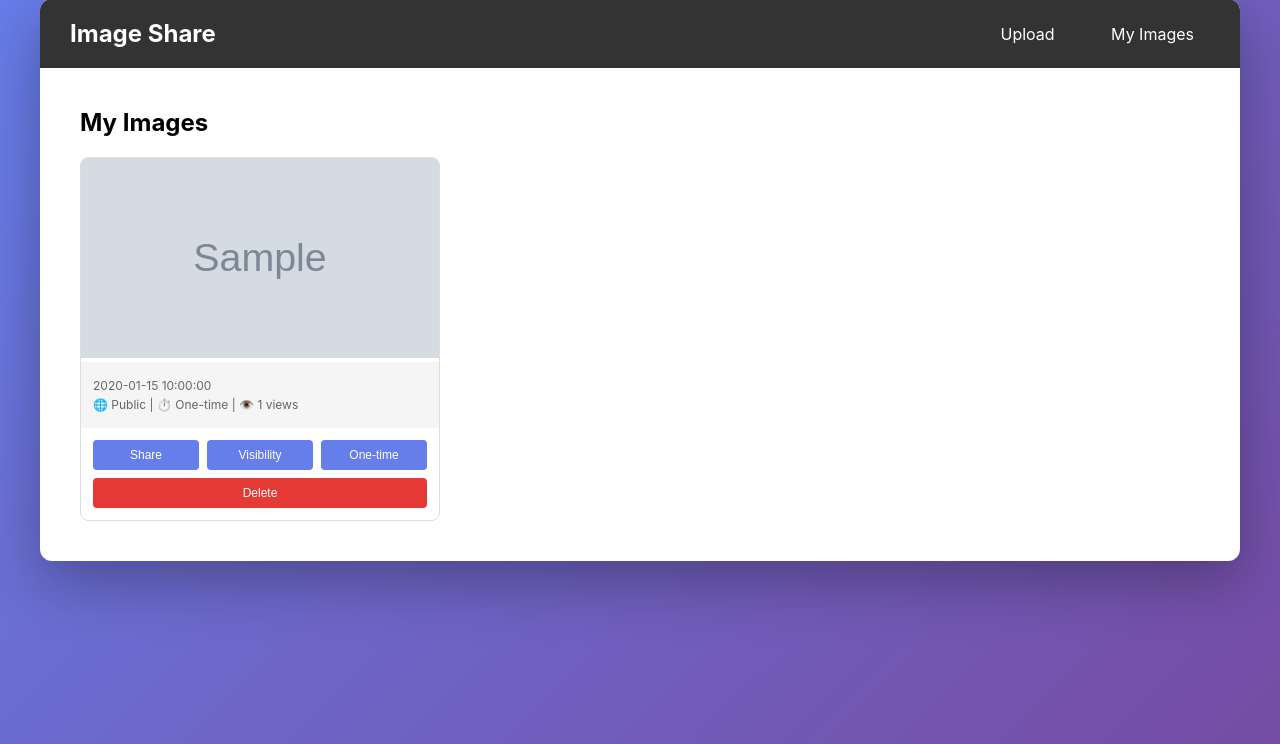
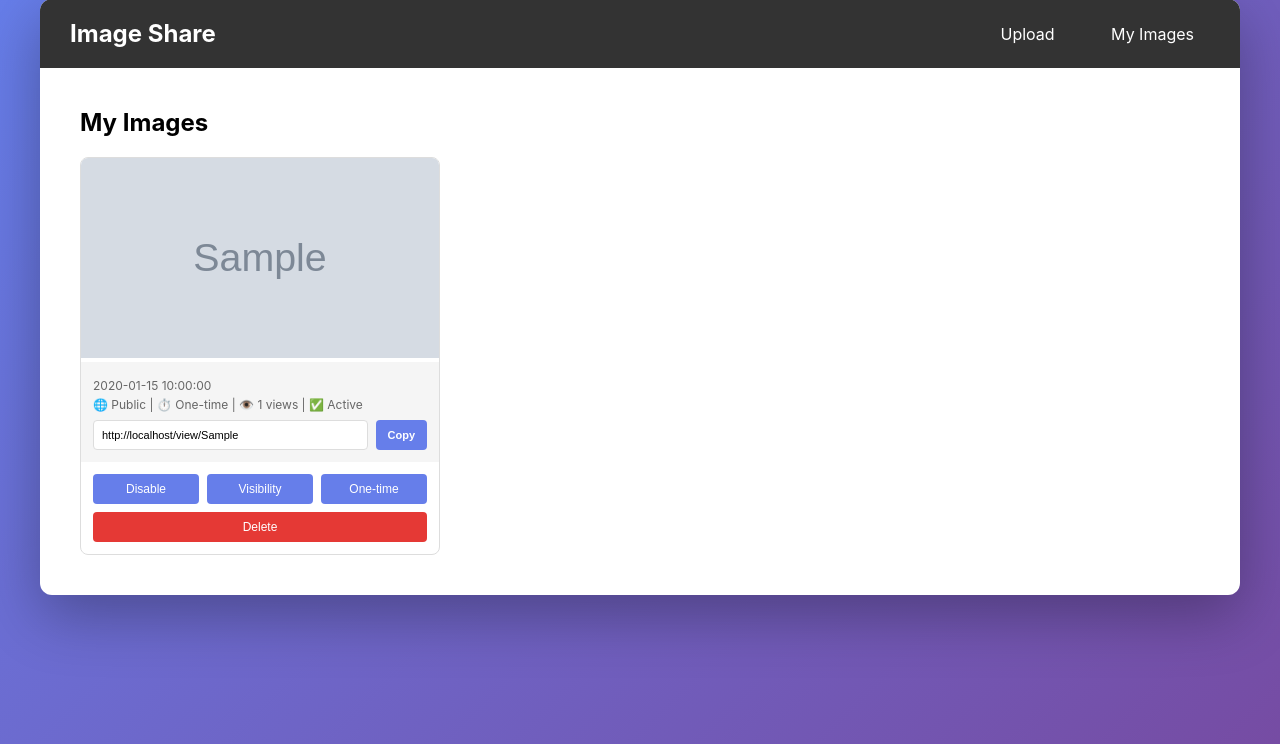
Before and after one commit to Codefiring/image-share-server, a Flask app: template templates/manage.html in a window 1280 px wide. Shown: the part 21-765 px from the top of the page. Run offline with Flask 3, Linux system fonts and the light colour scheme; the template is opened without the code that fills it: most values are stand-ins (such as "Sample title", 1, 10 or a date in 2020); grey boxes marked "Sample" are stand-in pictures.

Commit message:
Add share link display and enable/disable functionality
Features added:
- Display share links directly in image cards
- Copy button with fallback method (works without HTTPS)
- Enable/Disable toggle for share links
- Active status indicator in image info
- Database migration for active column
- View route checks if link is active before displaying

Fixes:
- Clipboard copy now works on local network (non-HTTPS)
- Updated Pillow to >=10.3.0 for Python 3.13 compatibility

Co-Authored-By: Claude Sonnet 4.6 <noreply@anthropic.com>

```diff
--- a/app.py
+++ b/app.py
@@ -71,6 +71,10 @@ def view_image(token):
     image = get_image_by_token(token)
     if not image:
         abort(404)
+
+    # Check if share link is active
+    if not image['active']:
+        abort(403)
 
     client_ip = get_client_ip()
 
@@ -161,5 +165,24 @@ def set_one_time(image_id):
 
     return jsonify({'success': True})
 
+@app.route('/api/images/<int:image_id>/toggle-active', methods=['PUT'])
+def toggle_active(image_id):
+    client_ip = get_client_ip()
+    data = request.json
+
+    conn = get_db()
+    image = conn.execute('SELECT * FROM images WHERE id = ?', (image_id,)).fetchone()
+
+    if not image or image['owner_ip'] != client_ip:
+        conn.close()
+        return jsonify({'error': 'Unauthorized'}), 403
+
+    active = 1 if data.get('active') else 0
+    conn.execute('UPDATE images SET active = ? WHERE id = ?', (active, image_id))
+    conn.commit()
+    conn.close()
+
+    return jsonify({'success': True})
+
 if __name__ == '__main__':
     app.run(host='0.0.0.0', port=5000, debug=True)
--- a/requirements.txt
+++ b/requirements.txt
@@ -1,3 +1,3 @@
 Flask==3.0.0
 Werkzeug==3.0.1
-Pillow==10.2.0
+Pillow>=10.3.0
--- a/static/css/style.css
+++ b/static/css/style.css
@@ -144,6 +144,37 @@ main {
     margin: 4px 0;
 }
 
+.share-link-display {
+    display: flex;
+    gap: 8px;
+    margin-top: 8px;
+}
+
+.share-link-display .share-url {
+    flex: 1;
+    padding: 8px;
+    border: 1px solid #ddd;
+    border-radius: 4px;
+    font-size: 11px;
+    background: white;
+}
+
+.share-link-display .copy-btn {
+    padding: 8px 12px;
+    background: #667eea;
+    color: white;
+    border: none;
+    border-radius: 4px;
+    cursor: pointer;
+    font-size: 11px;
+    font-weight: 600;
+    transition: background 0.3s;
+}
+
+.share-link-display .copy-btn:hover {
+    background: #764ba2;
+}
+
 .image-actions {
     display: flex;
     flex-wrap: wrap;
--- a/templates/manage.html
+++ b/templates/manage.html
@@ -28,10 +28,17 @@
                             {% if image.visibility == 'private' %}🔒 Private{% else %}🌐 Public{% endif %}
                             {% if image.one_time %}| ⏱️ One-time{% endif %}
                             {% if image.view_count > 0 %}| 👁️ {{ image.view_count }} views{% endif %}
+                            {% if image.active %}| ✅ Active{% else %}| ❌ Inactive{% endif %}
                         </p>
+                        <div class="share-link-display">
+                            <input type="text" class="share-url" value="{{ request.host_url }}view/{{ image.share_token }}" readonly>
+                            <button onclick="copyShareLink(this)" class="copy-btn">Copy</button>
+                        </div>
                     </div>
                     <div class="image-actions">
-                        <button onclick="shareImage('{{ image.share_token }}')">Share</button>
+                        <button onclick="toggleActive({{ image.id }}, {{ image.active }})">
+                            {% if image.active %}Disable{% else %}Enable{% endif %}
+                        </button>
                         <button onclick="toggleVisibility({{ image.id }}, '{{ image.visibility }}')">Visibility</button>
                         <button onclick="toggleOneTime({{ image.id }}, {{ image.one_time }})">One-time</button>
                         <button onclick="deleteImage({{ image.id }})" class="delete">Delete</button>
@@ -47,10 +54,35 @@
     </div>
 
     <script>
-        function shareImage(token) {
-            const url = window.location.origin + '/view/' + token;
-            navigator.clipboard.writeText(url);
-            alert('Share link copied to clipboard!');
+        function copyShareLink(button) {
+            const input = button.previousElementSibling;
+            const url = input.value;
+
+            // Fallback method for copying (works without HTTPS)
+            input.select();
+            input.setSelectionRange(0, 99999); // For mobile devices
+
+            try {
+                document.execCommand('copy');
+                const originalText = button.textContent;
+                button.textContent = 'Copied!';
+                button.style.background = '#4caf50';
+                setTimeout(() => {
+                    button.textContent = originalText;
+                    button.style.background = '';
+                }, 2000);
+            } catch (err) {
+                alert('Failed to copy link. Please copy manually: ' + url);
+            }
+        }
+
+        function toggleActive(imageId, currentActive) {
+            const active = !currentActive;
+            fetch(`/api/images/${imageId}/toggle-active`, {
+                method: 'PUT',
+                headers: {'Content-Type': 'application/json'},
+                body: JSON.stringify({active: active})
+            }).then(() => location.reload());
         }
 
         function toggleVisibility(imageId, currentVisibility) {
```
Also changed, not shown: models.py (+10 -2 lines), 1 other file.
